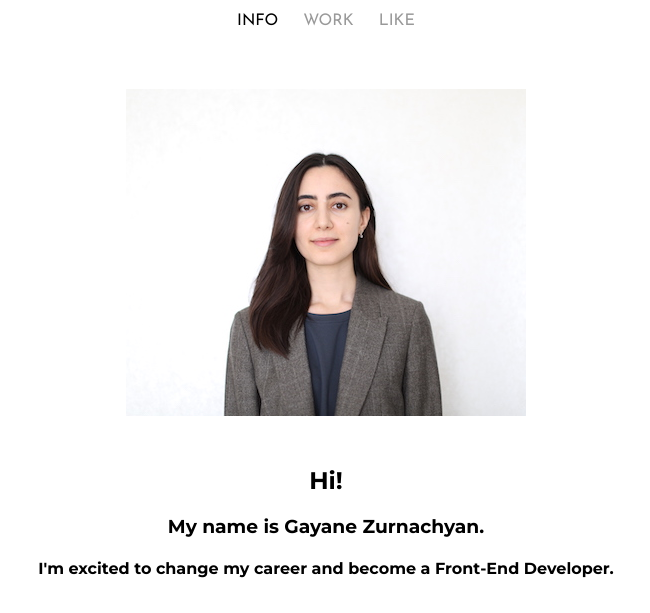
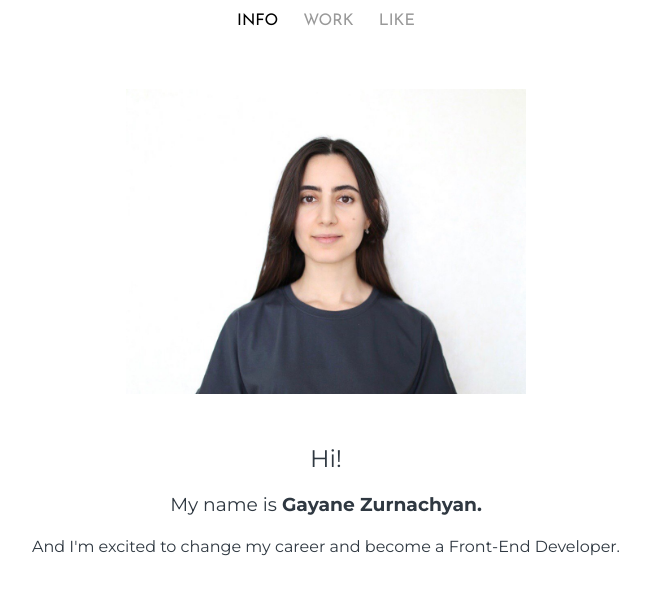
Before and after one commit to gayazurna/gayazurna.github.io, a plain HTML site: page index.html in a window 1280 px wide. Shown: the part 332-945 px from the top of the page, without its empty margins (314-964 px from the left). Drawn offline with Linux system fonts and the light colour scheme.

Commit message:
Added: pics

```diff
--- a/index.html
+++ b/index.html
@@ -33,12 +33,12 @@
 
   <main>
     <div id="photo">
-      <img src="img/gayane.jpeg">
+      <img src="img/photo.jpg">
     </div>
     <div class="content">
       <h2>Hi!</h2>
-      <h3>My name is Gayane Zurnachyan.</h3>
-      <h4>I'm excited to change my career and become a Front-End Developer.</h4>
+      <h3>My name is <b>Gayane Zurnachyan.</b></h3>
+      <h4>And I'm excited to change my career and become a Front-End Developer.</h4>
     </div>
   </main>
 
--- a/style.css
+++ b/style.css
@@ -43,12 +43,17 @@ a.active {
   margin-left: auto;
   margin-right: auto;
   margin-top: 40px;
+  width: 400px;
+  height: 305px;
 }
 .content {
   font-family: "Montserrat", sans-serif;
   margin-top: 50px;
-  color: black;
+  color: #2F3841;
   text-align: center;
+}
+h2, h3, h4 {
+  font-weight: normal;
 }
 .navmenu {
   margin: 0 auto;
```
Also changed, not shown: like.html (+1 -1 lines), img/gayane.jpeg (deleted), img/logo.png, img/photo.jpg (added), img/piano.png, 2 other files.
